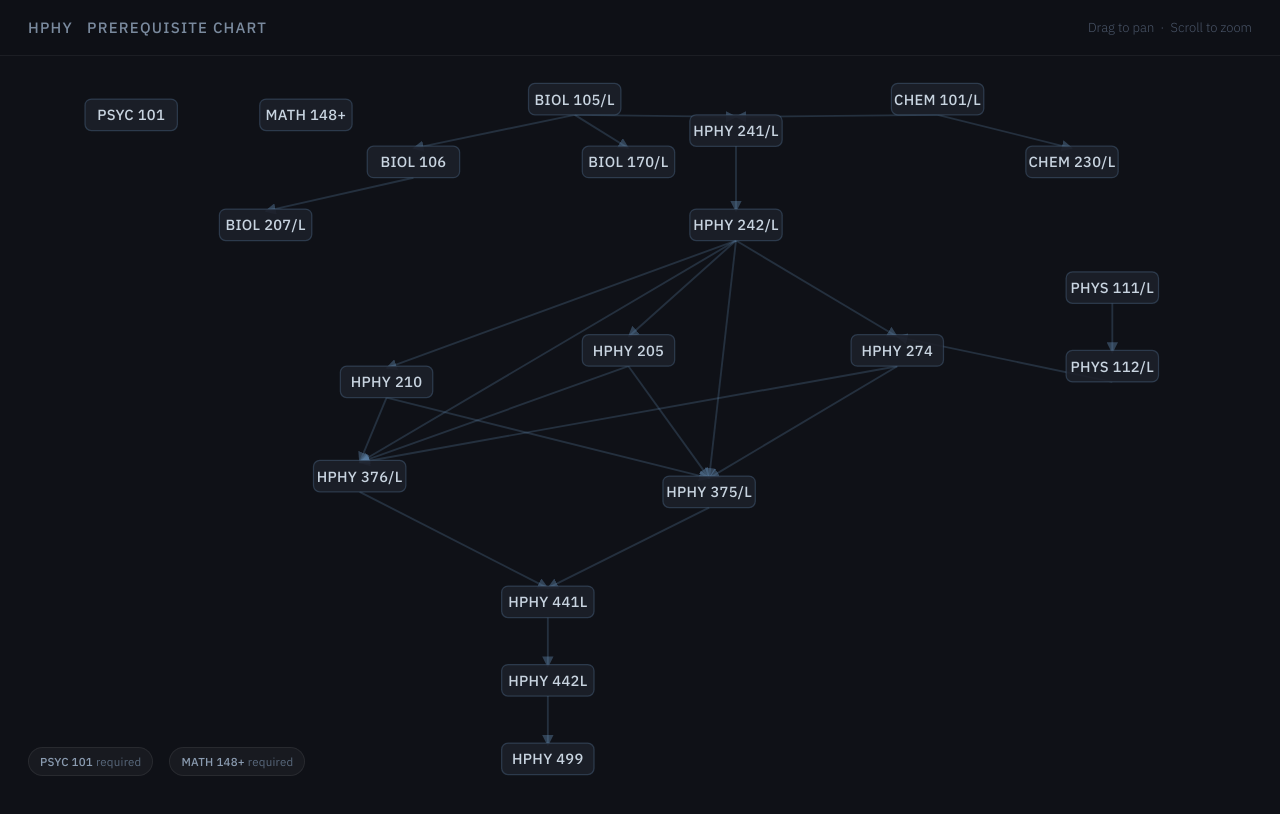
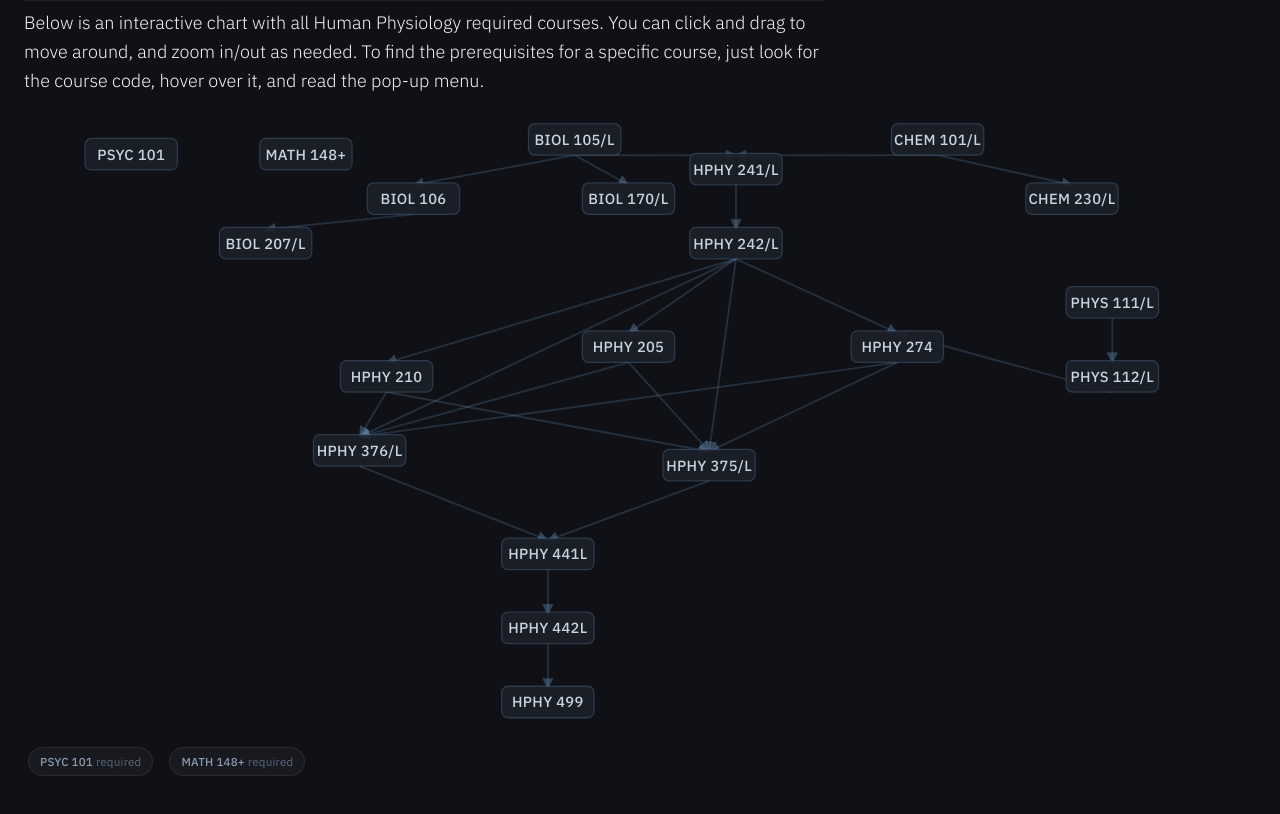
Before and after one commit to TiernanMurphy/human-physiology-scheduling, a website: page client/pages/visual.html in a window 1280 px wide. Drawn offline with nearby package versions, Linux system fonts and the light colour scheme.

Commit message:
prereq visual styling

```diff
--- a/client/js/plan.js
+++ b/client/js/plan.js
@@ -348,6 +348,7 @@ function populateSampleProgression() {
         '                        <option value="optometry">Optometry</option>\n' +
         '                    </select>\n' +
         '                </div>\n' +
+        '               <div><p>** These haven\'t been implemented yet for each career path. What\'s displayed for each is a generic 4 year plan for the Human Phys major.</p></div>\n' +
         '            </div>';
 
     const careerPath = document.getElementById('career-path');
--- a/client/pages/visual.html
+++ b/client/pages/visual.html
@@ -23,32 +23,20 @@
         }
 
         #header {
-            position: fixed;
-            top: 0;
-            left: 0;
-            right: 0;
-            z-index: 10;
-            padding: 18px 28px;
             display: flex;
-            align-items: center;
-            justify-content: space-between;
-            background: rgba(15, 17, 23, 0.85);
-            backdrop-filter: blur(12px);
-            border-bottom: 1px solid rgba(255,255,255,0.06);
+            flex-direction: column;  /* stack vertically instead of row */
+            gap: 8px;
+            padding: 0px 24px;
         }
 
-        #header h1 {
-            font-size: 15px;
-            font-weight: 500;
-            letter-spacing: 0.08em;
-            text-transform: uppercase;
-            color: #7a8a9e;
-        }
-
-        #header span {
-            font-size: 13px;
-            color: #4a5568;
+        .header-desc {
+            font-size: 18px;
             font-weight: 300;
+            color: whitesmoke;
+            line-height: 1.6;
+            max-width: 800px;
+            border-top: 1px solid rgba(255,255,255,0.06);
+            padding-top: 8px;
         }
 
         #notes {
@@ -78,7 +66,6 @@
 
         svg {
             display: block;
-            margin-top: 52px;
         }
 
         /* Edges */
@@ -163,8 +150,10 @@
 <body>
 
 <div id="header">
-    <h1>HPHY &nbsp; Prerequisite Chart</h1>
-    <span>Drag to pan &nbsp;·&nbsp; Scroll to zoom</span>
+    <p class="header-desc">
+        Below is an interactive chart with all Human Physiology required courses. You can click and drag to move around, and zoom in/out as needed.
+        To find the prerequisites for a specific course, just look for the course code, hover over it, and read the pop-up menu.
+    </p>
 </div>
 
 <div id="notes">
@@ -257,21 +246,21 @@
         "BIOL 105/L": { x: 0.38,  y: 0.06 },
         "BIOL 106":   { x: 0.26,  y: 0.14 },
         "BIOL 170/L": { x: 0.42,  y: 0.14 },
-        "BIOL 207/L": { x: 0.15,  y: 0.22 },
+        "BIOL 207/L": { x: 0.15,  y: 0.20 },
         "CHEM 101/L": { x: 0.65,  y: 0.06 },
         "CHEM 230/L": { x: 0.75,  y: 0.14 },
-        "PHYS 111/L": { x: 0.78,  y: 0.30 },
-        "PHYS 112/L": { x: 0.78,  y: 0.40 },
+        "PHYS 111/L": { x: 0.78,  y: 0.28 },
+        "PHYS 112/L": { x: 0.78,  y: 0.38 },
         "HPHY 241/L": { x: 0.50,  y: 0.10 },
-        "HPHY 242/L": { x: 0.50,  y: 0.22 },
-        "HPHY 205":   { x: 0.42,  y: 0.38 },
-        "HPHY 210":   { x: 0.24,  y: 0.42 },
-        "HPHY 274":   { x: 0.62,  y: 0.38 },
-        "HPHY 375/L": { x: 0.48,  y: 0.56 },
-        "HPHY 376/L": { x: 0.22,  y: 0.54 },
-        "HPHY 441L":  { x: 0.36,  y: 0.70 },
-        "HPHY 442L":  { x: 0.36,  y: 0.80 },
-        "HPHY 499":   { x: 0.36,  y: 0.90 },
+        "HPHY 242/L": { x: 0.50,  y: 0.20 },
+        "HPHY 205":   { x: 0.42,  y: 0.34 },
+        "HPHY 210":   { x: 0.24,  y: 0.38 },
+        "HPHY 274":   { x: 0.62,  y: 0.34 },
+        "HPHY 375/L": { x: 0.48,  y: 0.50 },
+        "HPHY 376/L": { x: 0.22,  y: 0.48 },
+        "HPHY 441L":  { x: 0.36,  y: 0.62 },
+        "HPHY 442L":  { x: 0.36,  y: 0.72 },
+        "HPHY 499":   { x: 0.36,  y: 0.82 },
     };
 
     // render
@@ -280,7 +269,8 @@
 
     function render() {
         const W = window.innerWidth;
-        const H = window.innerHeight - 52; // subtract header
+        const headerH = document.getElementById('header').offsetHeight;
+        const H = window.innerHeight - headerH; // subtract header
 
         svg.attr("width", W).attr("height", H);
         svg.selectAll("*").remove();
```
Also changed, not shown: client/css/styles.css (+15 -0 lines).
